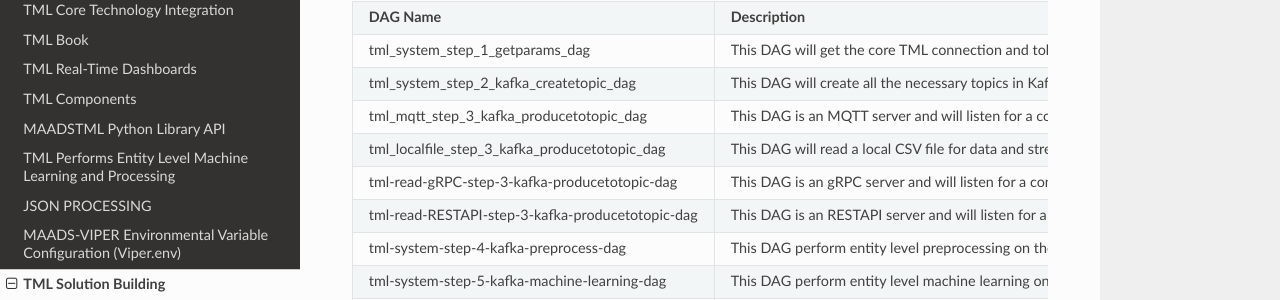
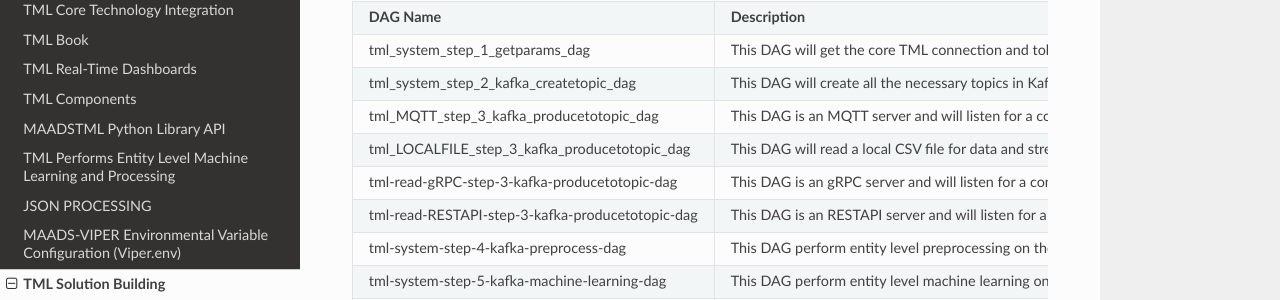
Before and after one commit to smaurice101/readthedocs, a Sphinx documentation site: the page built from docs/source/tmlbuilds.rst, in a window 1280 px wide and 900 px high, scrolled down 858 px. Shown: the part 151-451 px from the top of the window. Built offline with Sphinx 7.4.7 and the Read the Docs theme 2.0.0, drawn with Linux system fonts in a browser that asks for light colours.

```diff
--- a/docs/source/tmlbuilds.rst
+++ b/docs/source/tmlbuilds.rst
@@ -28,10 +28,10 @@ DAG Table
      - This DAG will get the core TML connection and tokens needed for operations.
    * - tml_system_step_2_kafka_createtopic_dag
      - This DAG will create all the necessary topics in Kafka (on-prem or Cloud) for your TML solution.
-   * - tml_mqtt_step_3_kafka_producetotopic_dag
+   * - tml_MQTT_step_3_kafka_producetotopic_dag
      - This DAG is an MQTT server and will listen for a connection from a client.  You use this if your TML solution ingests data from MQTT system like HiveMQ and
        stream it to Kafka.
-   * - tml_localfile_step_3_kafka_producetotopic_dag
+   * - tml_LOCALFILE_step_3_kafka_producetotopic_dag
      - This DAG will read a local CSV file for data and stream it to Kafka.
    * - tml-read-gRPC-step-3-kafka-producetotopic-dag
      - This DAG is an gRPC server and will listen for a connection from a gRPC client.  You use this if your TML solution ingests data from devices and you want to
```
